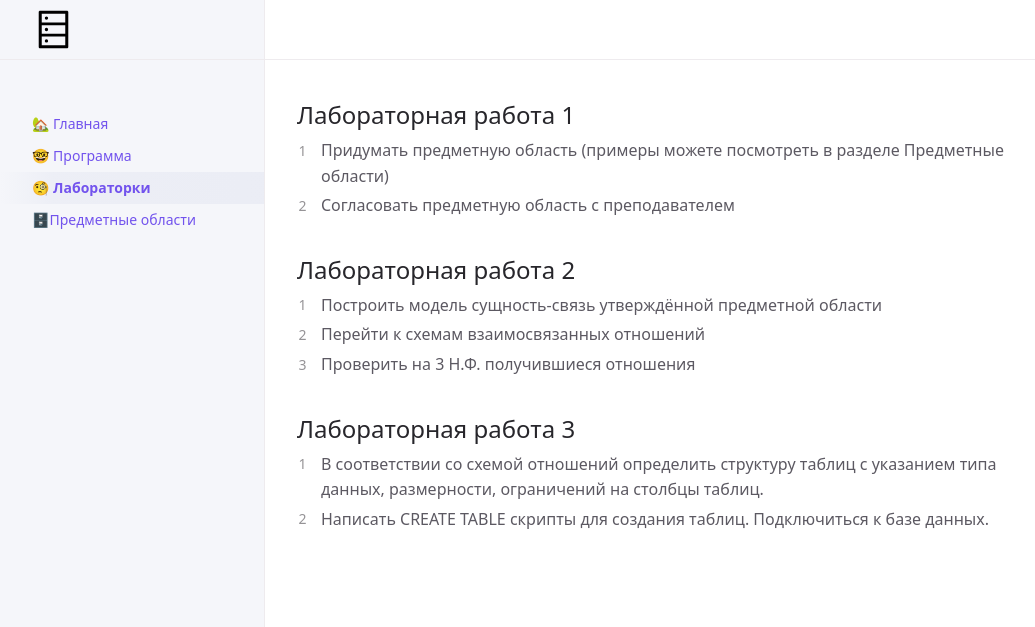
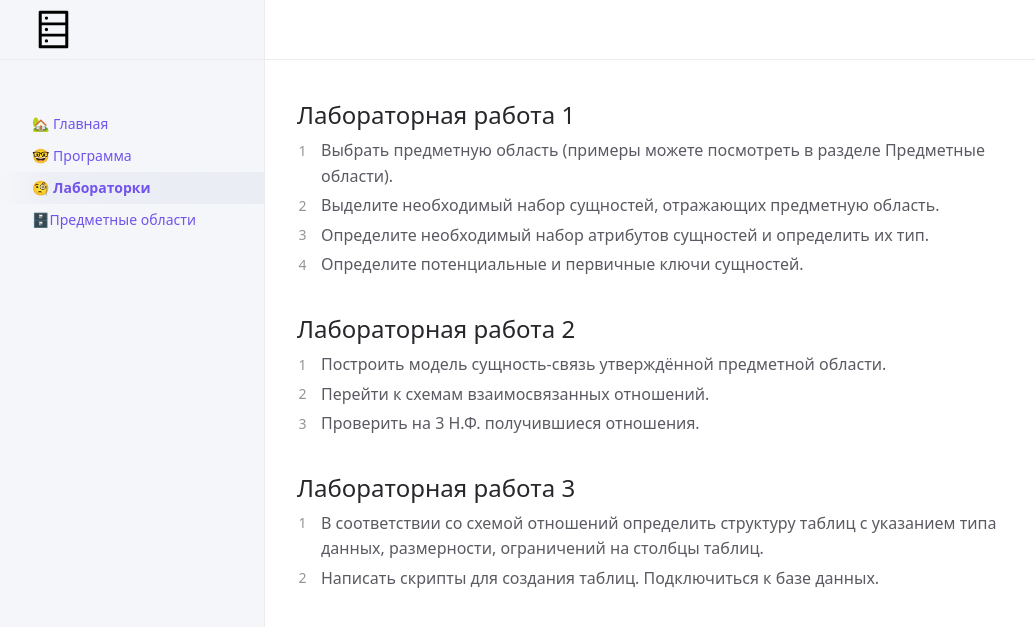
Before and after one commit to Das-dasein/db-lovefield, a Jekyll site: the page built from tasks.md, in a window 1280 px wide. Shown: the top 627 px of the page, without its empty margins (107-1142 px from the left). Built offline with Jekyll 4.4.1, drawn with Linux system fonts in a browser that asks for light colours; our own code applies the rules of GitHub Pages for plain Markdown files; a script that is not in the unit is left out.

Commit message:
Update tasks.md

```diff
--- a/tasks.md
+++ b/tasks.md
@@ -3,14 +3,16 @@ title: 🧐 Лабораторки
 nav_order: 3
 ---
 ## Лабораторная работа 1
-1.  Придумать предметную область (примеры можете посмотреть в разделе Предметные области)
-2.  Согласовать предметную область с преподавателем
+1.  Выбрать предметную область  (примеры можете посмотреть в разделе Предметные области).
+2.	Выделите необходимый набор сущностей, отражающих предметную область.
+3.	Определите необходимый набор атрибутов сущностей и определить их тип.
+4.	Определите потенциальные и первичные ключи сущностей.
 
 ## Лабораторная работа 2
-1. Построить модель сущность-связь утверждённой предметной области
-2. Перейти к схемам взаимосвязанных отношений
-3. Проверить на 3 Н.Ф. получившиеся отношения
+1. Построить модель сущность-связь утверждённой предметной области.
+2. Перейти к схемам взаимосвязанных отношений.
+3. Проверить на 3 Н.Ф. получившиеся отношения.
 
 ## Лабораторная работа 3
 1.  В соответствии со схемой отношений определить структуру таблиц с указанием типа данных, размерности, ограничений на столбцы таблиц.
-2.  Написать CREATE TABLE скрипты для создания таблиц. Подключиться к базе данных.
+2.  Написать скрипты для создания таблиц. Подключиться к базе данных.
```
